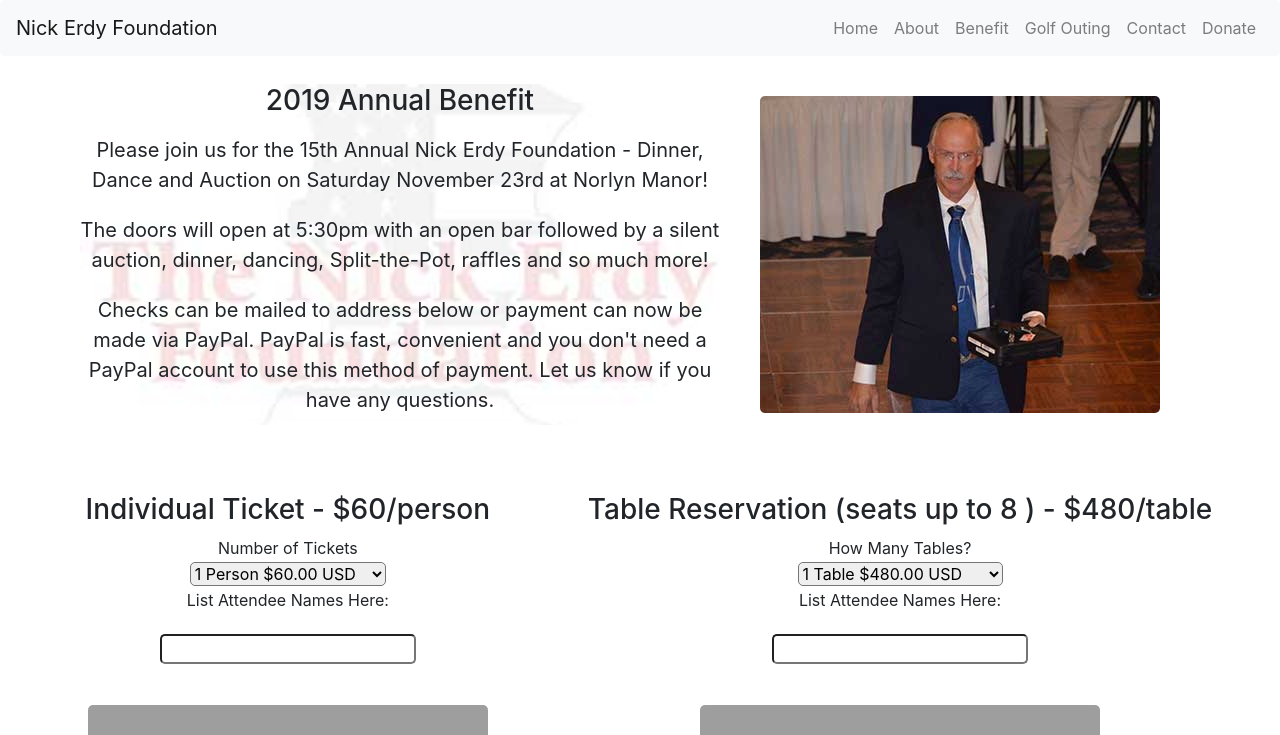
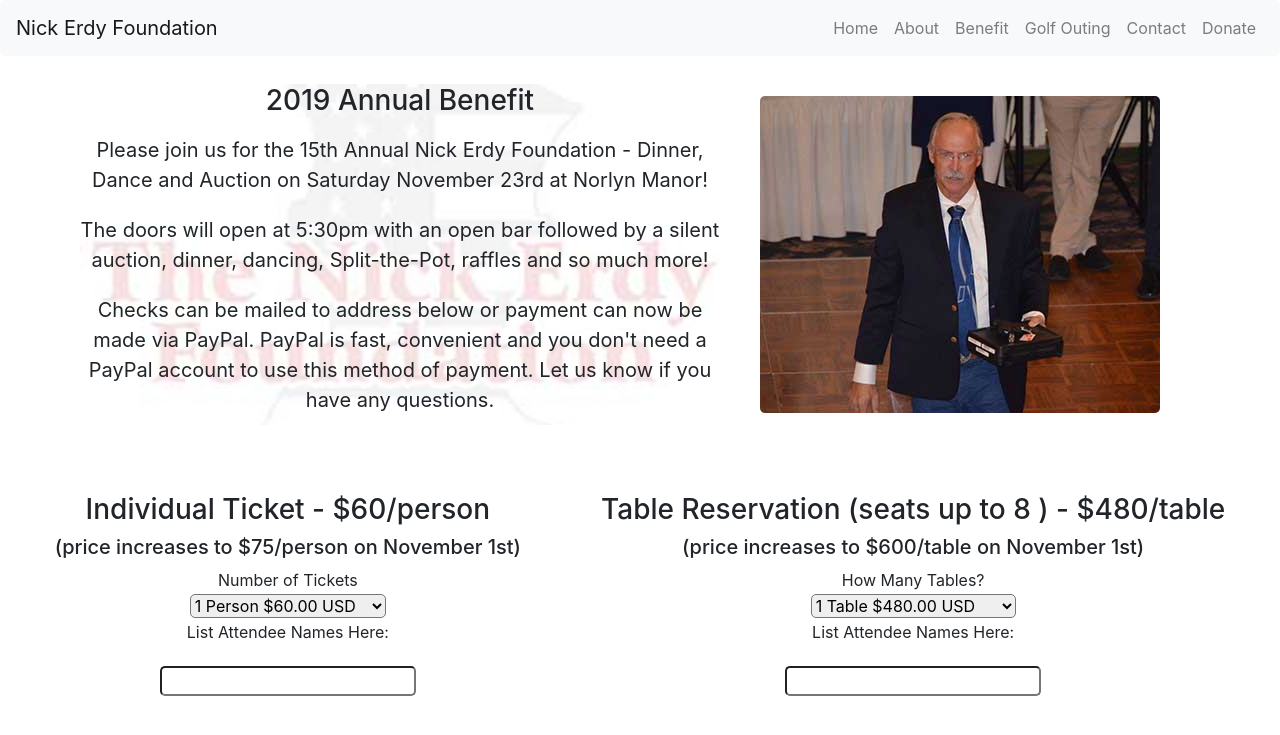
Before and after one commit to khepf/nef, a React (Create React App) app: page /benefit in a window 1280 px wide. Shown: the top 735 px of the page. Built offline with nearby package versions, Linux system fonts and the light colour scheme; grey boxes are pictures that could not be loaded.

Commit message:
4th change for new 2019 dates

```diff
--- a/src/components/BenefitSections.js
+++ b/src/components/BenefitSections.js
@@ -40,6 +40,7 @@ class BenefitSections extends Component {
         <section className="BenefitSection2">
           <div className="BenefitSection2-1">
             <h3>Individual Ticket - $60/person</h3>
+            <h5>(price increases to $75/person on November 1st)</h5>
             <form
               target="paypal"
               action="https://www.paypal.com/cgi-bin/webscr"
@@ -117,6 +118,7 @@ class BenefitSections extends Component {
           </div>
           <div className="BenefitSection2-2">
             <h3>Table Reservation (seats up to 8 ) - $480/table</h3>
+            <h5>(price increases to $600/table on November 1st)</h5>
             <form
               align="center"
               target="paypal"
```
